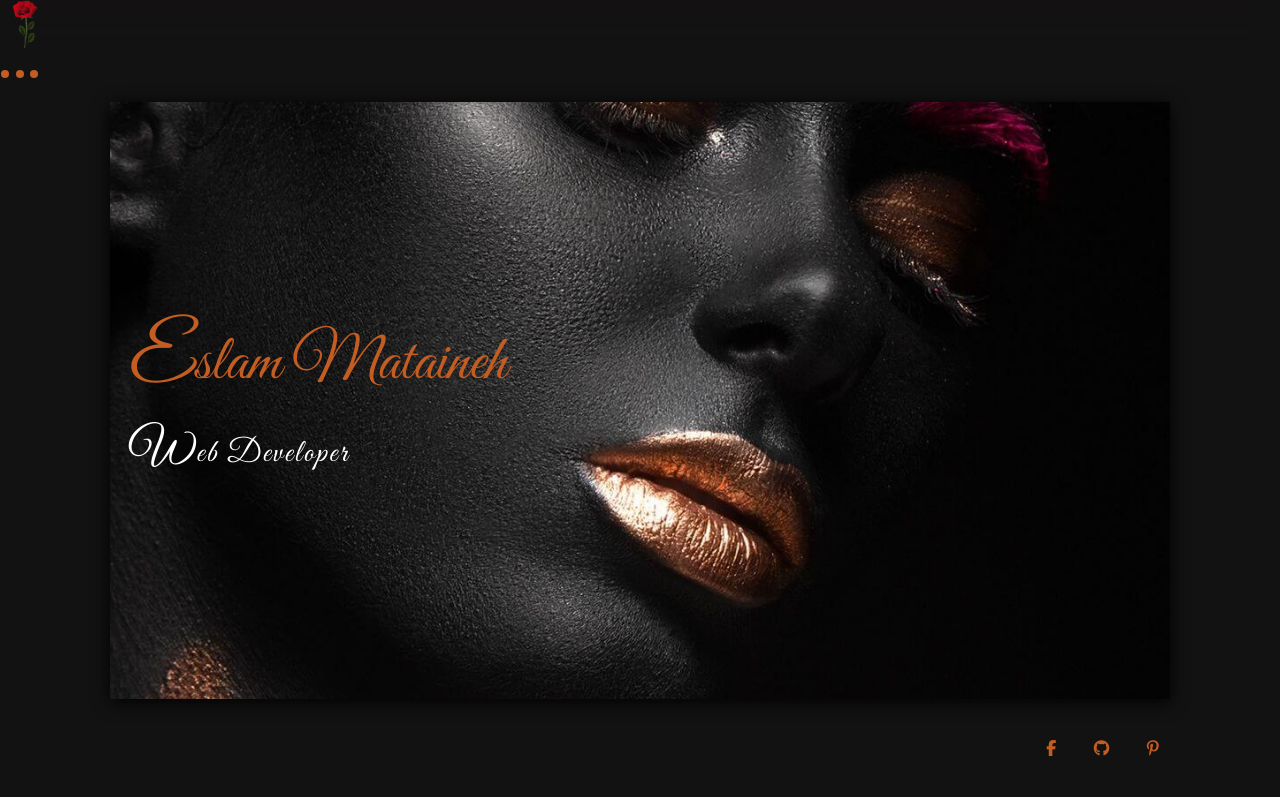
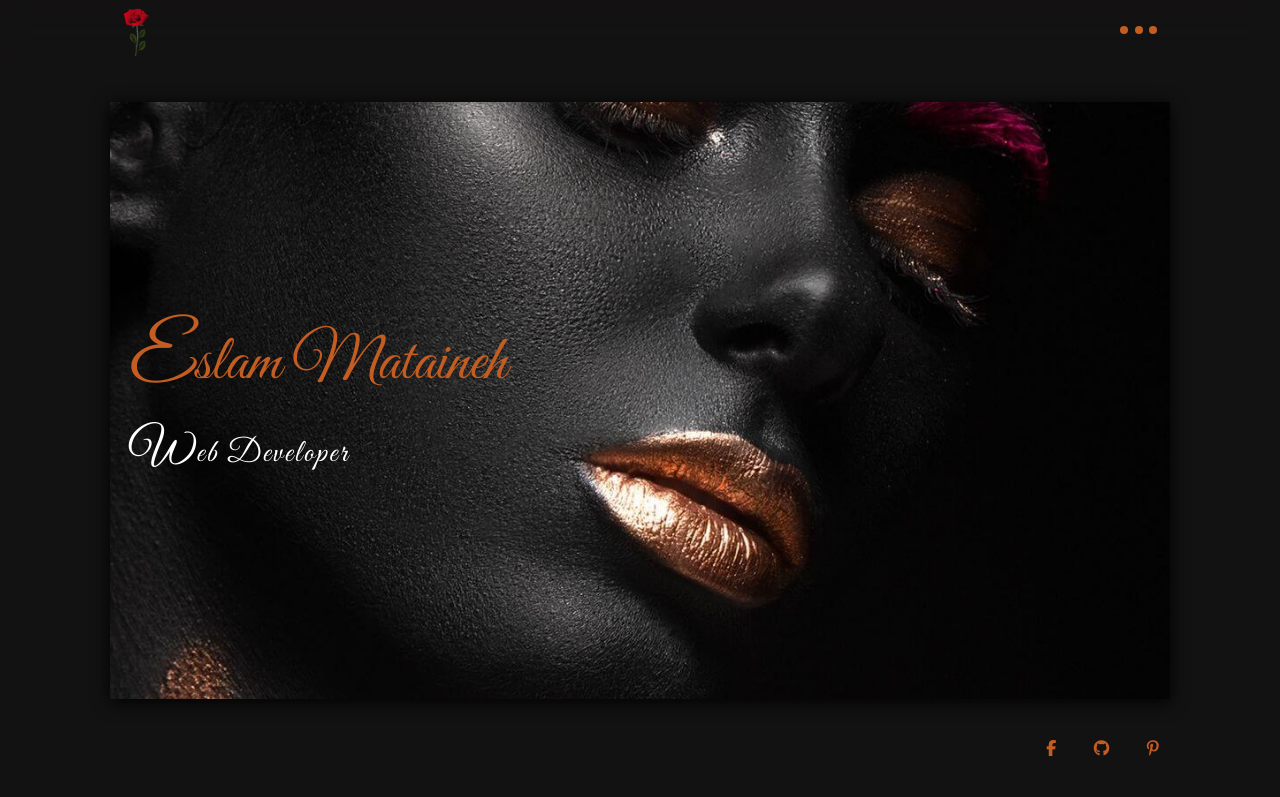
Before and after one commit to eslammataineh/myCV, a plain HTML site: page index.html in a window 1280 px wide. Shown: the top 797 px of the page. Drawn offline with nearby package versions, Linux system fonts and the light colour scheme.

Commit message:
Update cv.css

```diff
--- a/css/cv.css
+++ b/css/cv.css
@@ -21,7 +21,7 @@ header {
           backdrop-filter: blur(15px);
 }
 
-header .navbar {
+header .navbarr {
   background-color: transparent;
   width: 83%;
   height: 100%;
```
